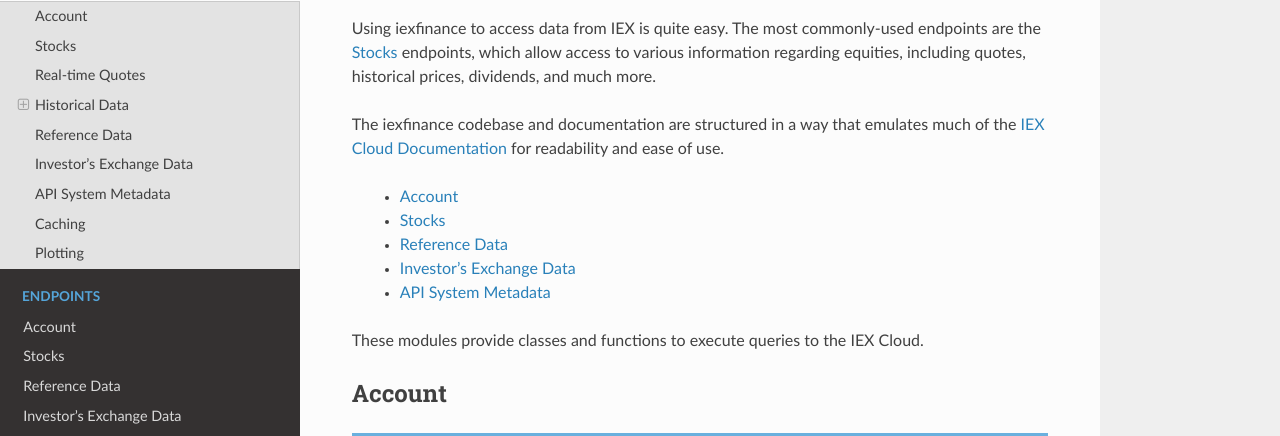
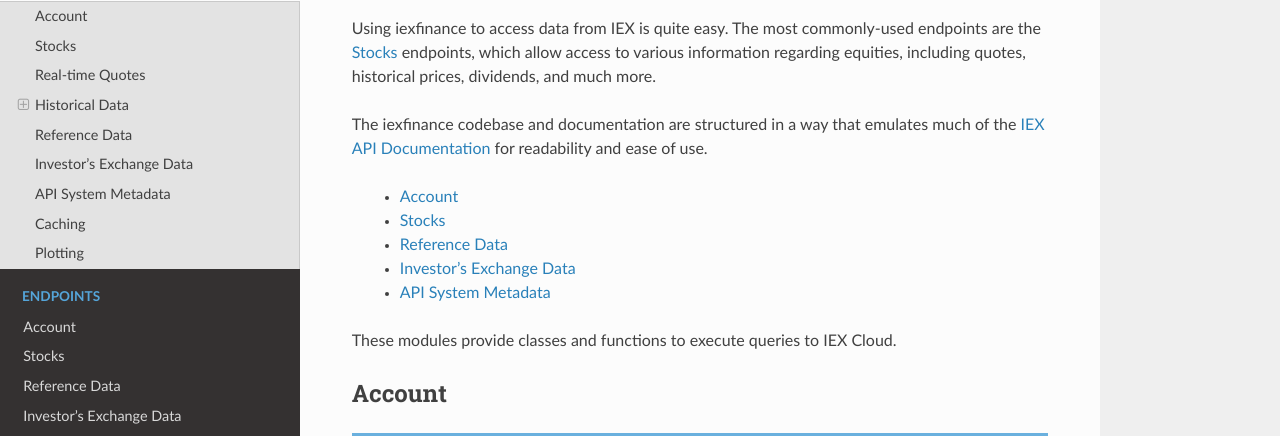
Before and after one commit to addisonlynch/iexfinance, a Sphinx documentation site: the page built from docs/source/usage.rst, in a window 1280 px wide and 900 px high. Shown: the part 215-651 px from the top of the window. Built offline with Sphinx 7.4.7 and the Read the Docs theme 2.0.0, drawn with Linux system fonts in a browser that asks for light colours.

Commit message:
Updated README and usage

```diff
--- a/README.rst
+++ b/README.rst
@@ -260,6 +260,7 @@
 
     get_api_status()
 
+
 Contact
 -------
 
--- a/docs/source/usage.rst
+++ b/docs/source/usage.rst
@@ -12,7 +12,7 @@
 endpoints, which allow access to various information regarding equities,
 including quotes, historical prices, dividends, and much more.
 
-The iexfinance codebase and documentation are structured in a way that emulates much of the `IEX Cloud Documentation <https://iexcloud.io/docs/api/>`__ for readability and ease of use.
+The iexfinance codebase and documentation are structured in a way that emulates much of the `IEX API Documentation <https://iextrading.com/developer/docs>`__ for readability and ease of use.
 
   - :ref:`Account<usage.account>`
   - :ref:`Stocks<usage.stocks>`
@@ -20,8 +20,7 @@
   - :ref:`Investor's Exchange Data<usage.iexdata>`
   - :ref:`API System Metadata<usage.apistatus>`
 
-These modules provide classes and functions to execute queries to the IEX Cloud.
-
+These modules provide classes and functions to execute queries to IEX Cloud.
 
 .. _usage.account:
 
@@ -217,6 +216,7 @@
 
 .. _usage.apistatus:
 
+
 API System Metadata
 -------------------
 
```
